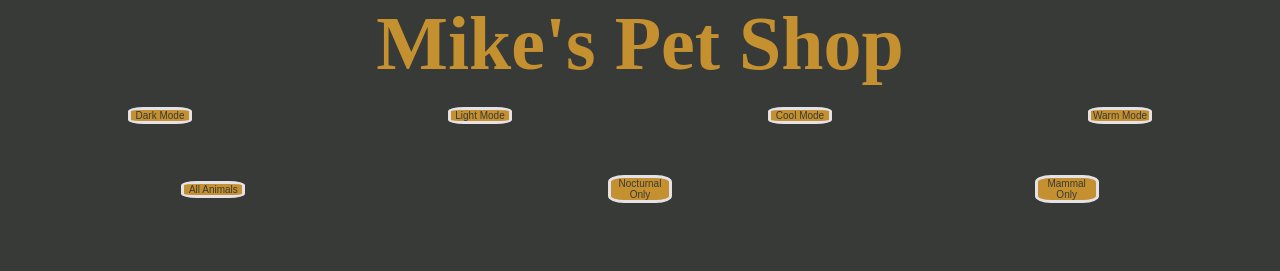
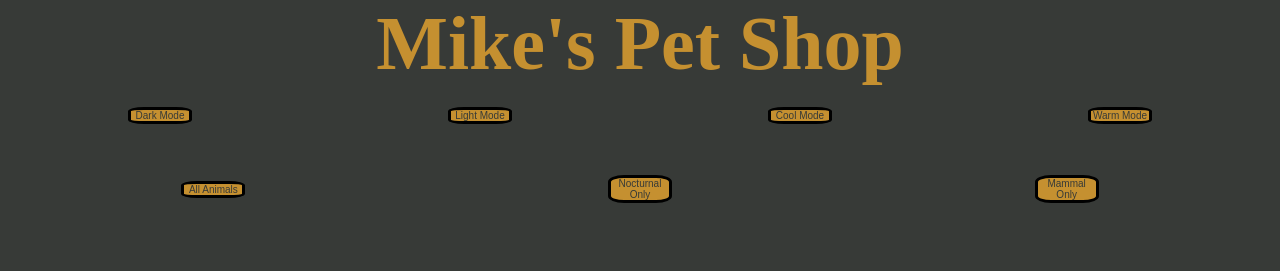
Before and after one commit to staten-island-tech/vite-project-Kaibolt, a website built with Vite: page vite-project/index.html in a window 1280 px wide. Shown: the top 271 px of the page. Built offline with nearby package versions, Linux system fonts and the light colour scheme.

Commit message:
Update style.css

```diff
--- a/vite-project/CSS/style.css
+++ b/vite-project/CSS/style.css
@@ -83,5 +83,5 @@ Button{
   font-size: 2.3rem;
   text-align: center;}
 button{
-  border-radius: 25%; border: 3px solid var(--secondary);
+  border-radius: 25%; border: 3px solid black;
 }
```
